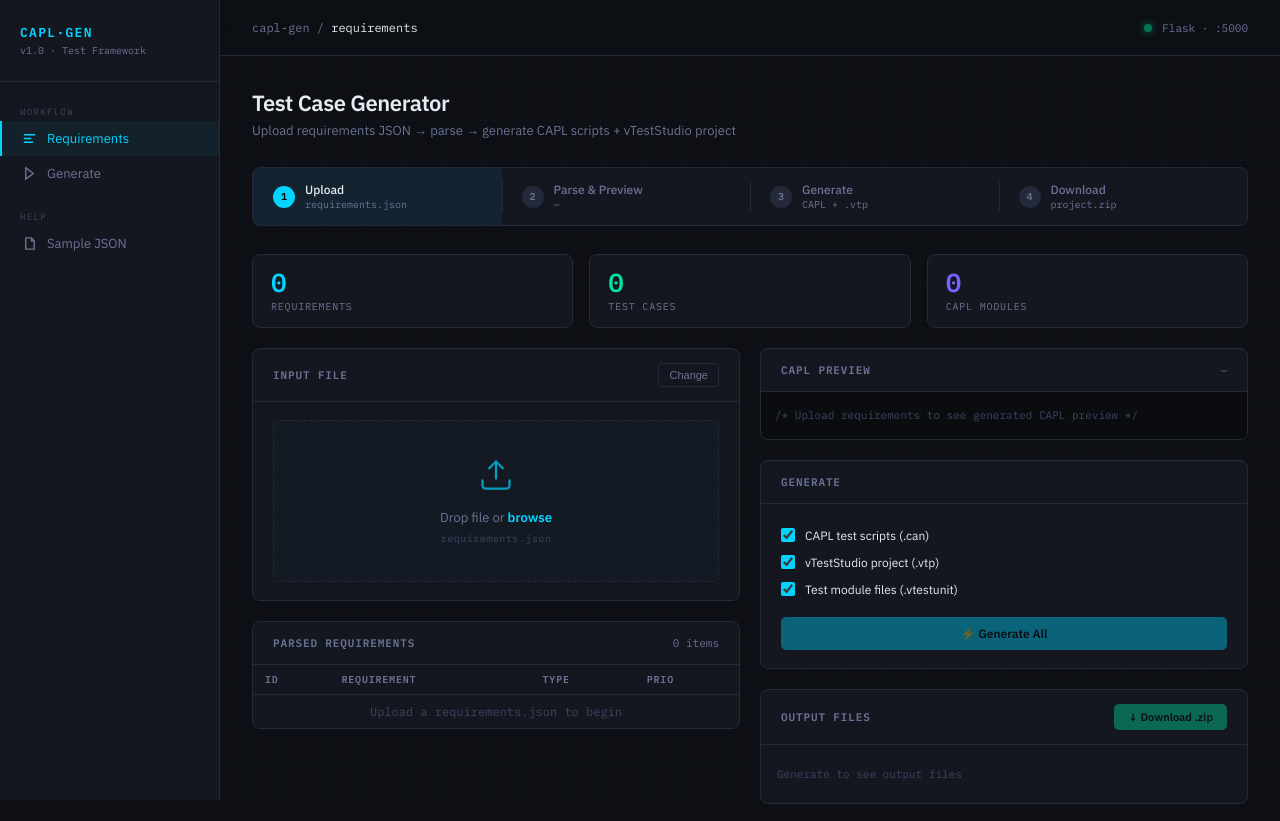
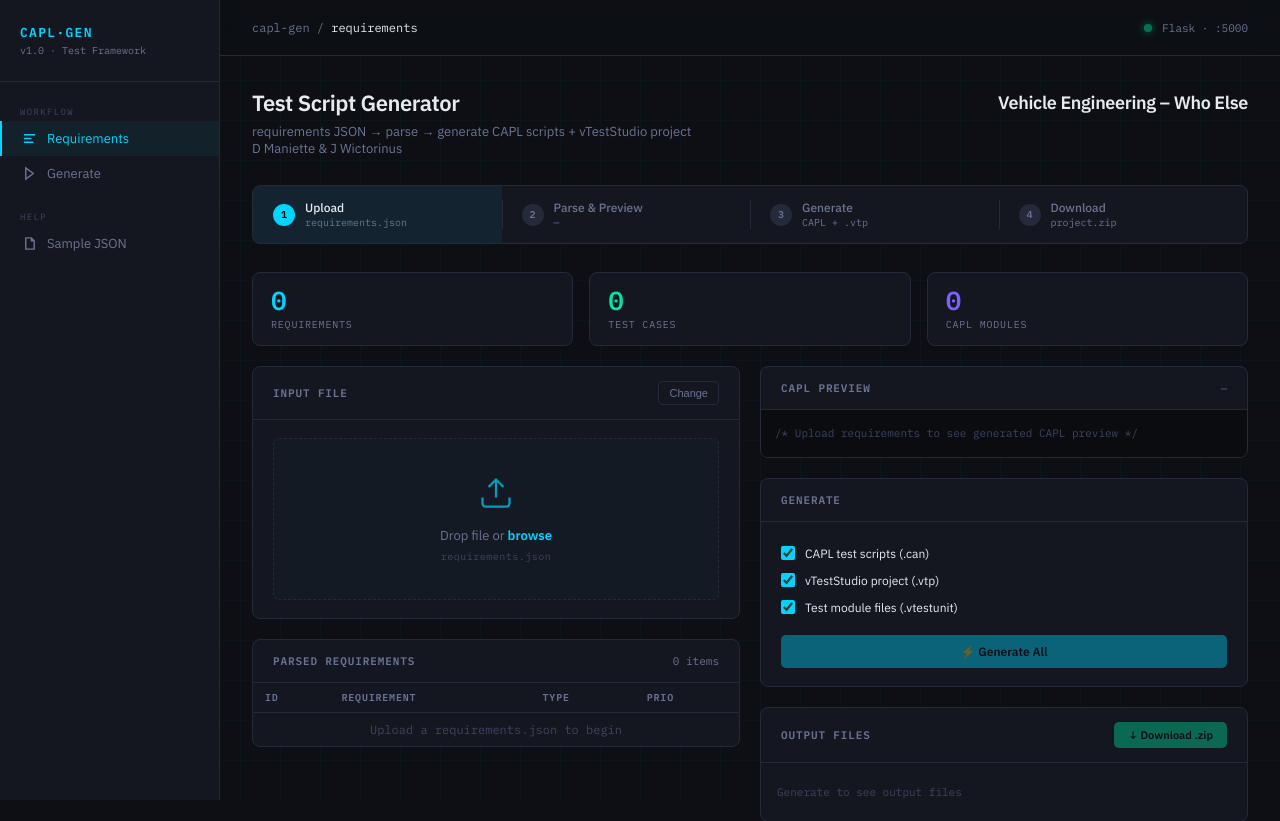
Before and after one commit to dmaniet1/ai_testscript_creator, a Flask app: page / in a window 1280 px wide. Shown: the top 821 px of the page. Run offline with Flask 3, Linux system fonts and the light colour scheme.

Commit message:
update ui text

```diff
--- a/templates/index.html
+++ b/templates/index.html
@@ -193,10 +193,40 @@
   <div class="content">
 
     <!-- Page header -->
-    <div style="margin-bottom:28px;">
-      <div style="font-size:22px;font-weight:600;letter-spacing:-.02em;">Test Case Generator</div>
-      <div style="font-size:13px;color:var(--text-muted);margin-top:5px;">Upload requirements JSON → parse → generate CAPL scripts + vTestStudio project</div>
+  <div style="margin-bottom:28px; width:100%;">
+
+  <!-- TOP ROW: titles -->
+  <div style="
+    display:flex;
+    align-items:center;
+    width:100%;
+  ">
+    <div style="font-size:22px;font-weight:600;letter-spacing:-.02em;">
+      Test Script Generator
     </div>
+
+    <div style="
+      margin-left:auto;
+      font-size:18px;
+      font-weight:600;
+      letter-spacing:-.02em;
+      white-space:nowrap;
+    ">
+      Vehicle Engineering – Who Else
+    </div>
+  </div>
+
+  <!-- BOTTOM ROW: description -->
+  <div style="
+    margin-top:6px;
+    font-size:13px;
+    color:var(--text-muted);
+  ">
+    <div>requirements JSON → parse → generate CAPL scripts + vTestStudio project </div>
+    <div>D Maniette & J Wictorinus</div>
+  </div>
+
+</div>
 
     <!-- Pipeline -->
     <div class="pipeline" id="pipeline">
```
Also changed, not shown: 1 other file.
